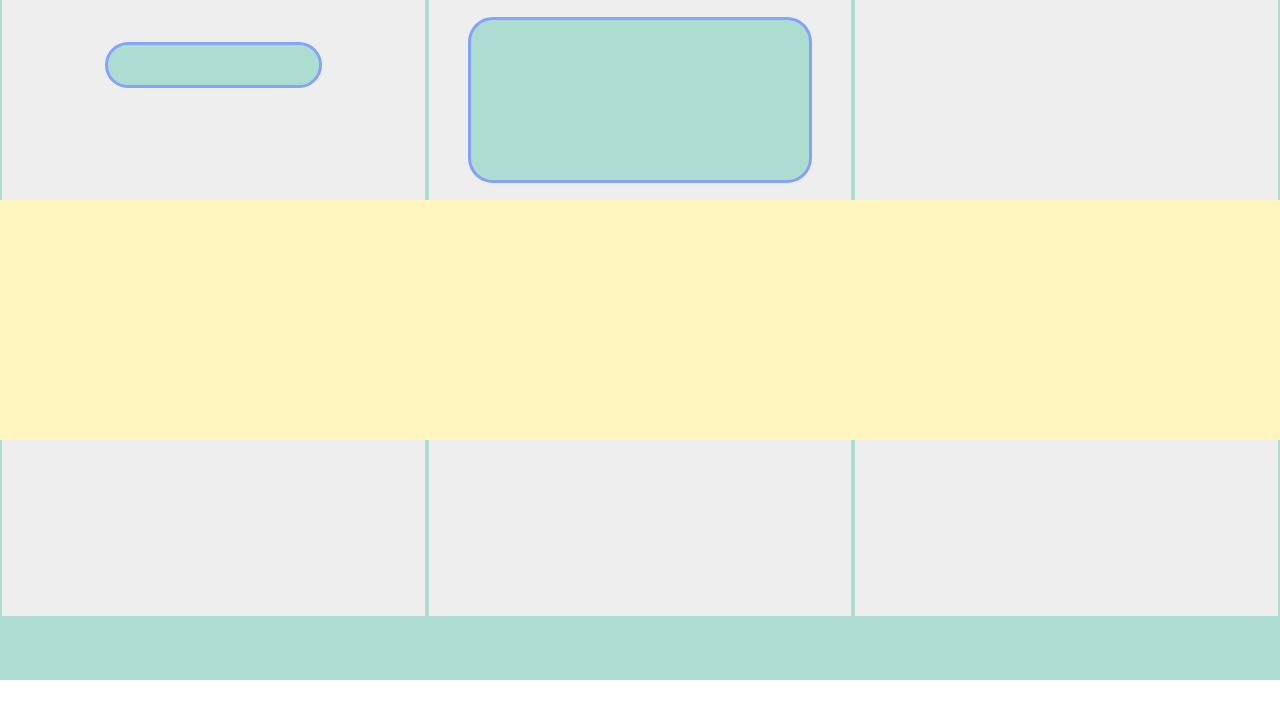
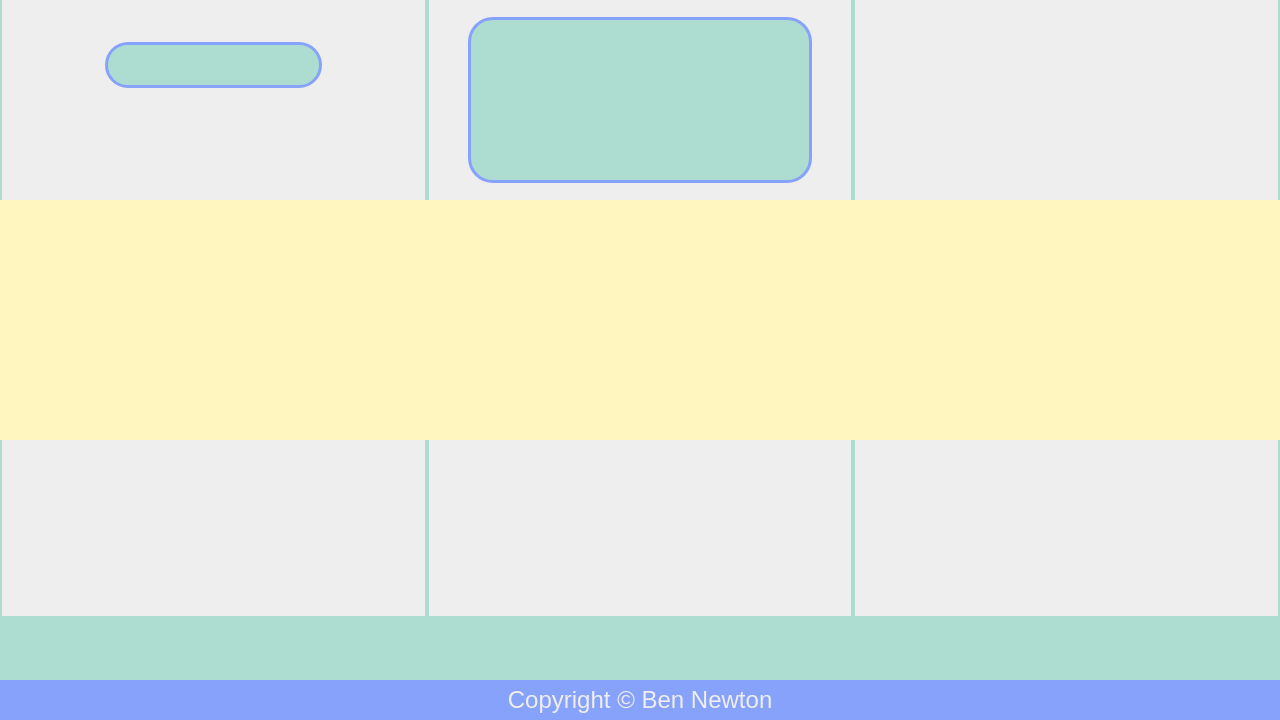
Before and after one commit to BenNewton1991/rps, a plain HTML site: page index.html in a window 1280 px wide. Shown: the part 80-800 px from the top of the page. Drawn offline with Linux system fonts and the light colour scheme.

Commit message:
added footer

```diff
--- a/index.html
+++ b/index.html
@@ -33,7 +33,9 @@
         </div>
         <div class="container_3">
         </div>
+
     </div>
+
 
     <div class="content">
 
@@ -60,6 +62,11 @@
 
     </div>
 
+    <div class ="footer">
+        <p class="footer_text">Copyright © Ben Newton</p>
+    </div>
+
+
 
 
 
--- a/styles.css
+++ b/styles.css
@@ -25,10 +25,10 @@ body {
 
 }
 
-.title, .subtitle, .title_emphasis {
+.title, .subtitle, .title_emphasis, .footer_text{
     color: #EEEEEE;
     margin: 0px;
-    padding: 0px;;
+    padding: 0px;
     }
 
 .subtitle {
@@ -122,3 +122,24 @@ body {
     height: 22vh;
     background-color: #EEEEEE;
 }
+
+
+
+
+.footer {
+    display: flex;
+    justify-content: center;
+    align-items: center;
+    background-color: #87A2FB;
+    width: 100%;
+    height: 5vh;
+    margin: 0px;
+    padding: 0px;
+
+}
+
+.footer_text {
+    font-size:24px;
+    font-weight: 200;
+
+}
```
